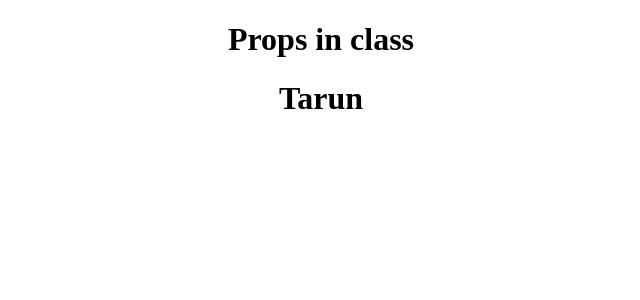
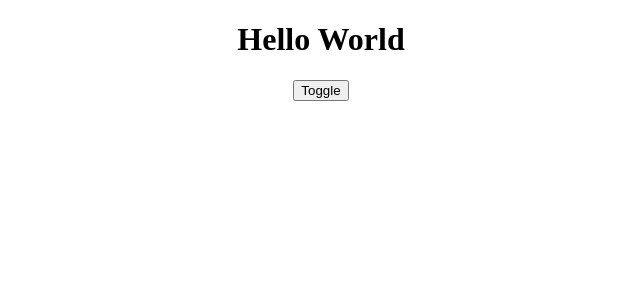
Before and after one commit to Tarunkumar2407/ReactBasicsPractise, a React (Create React App) app: page / in a window 1280 px wide. Shown: the top 300 px of the page, without its empty margins (319-959 px from the left). Built offline with nearby package versions, Linux system fonts and the light colour scheme.

Commit message:
hide show

```diff
--- a/src/App.js
+++ b/src/App.js
@@ -1,6 +1,8 @@
 import { useState } from 'react';
 import './App.css';
-import PropsInClass from './Components/props/PropsInClass';
+// import GetInputBoxValue from './Components/FormHandling/GetInputBoxValue';
+import ShowHide from './Components/FormHandling/ShowHide';
+// import PropsInClass from './Components/props/PropsInClass';
 // import Greet from './Components/functionalComponents/Greet';
 // import GreetClass from './Components/classComponents/classGreet';
 // import StateFunctional from './Components/functionalComponents/StateByFunctional';
@@ -15,7 +17,9 @@ function App() {
       {/* <StateFunctional /> */}
       {/* <StateInClass /> */}
       {/* <Student name = "Tarun" email="tarun@gmail.com" others={{address:"Noida", jobrole: "Full Stack Developer"}} /> */}
-      <PropsInClass name = {"Tarun"}/>
+      {/* <PropsInClass name = {"Tarun"}/> */}
+      {/* <GetInputBoxValue /> */}
+      <ShowHide />
 
     </div>
   );
--- /dev/null
+++ b/src/Components/FormHandling/GetInputBoxValue.js
@@ -0,0 +1,23 @@
+import React, { useState } from 'react'
+
+const GetInputBoxValue = () => {
+    const [input, setInput]  = useState("")
+    const [show, setShow] = useState("")
+
+    const handleInputValue = (e) => {
+        setInput(e.target.value)
+        setShow(false)
+        console.log(e.target.value)
+    }
+  return (
+    <div>
+      {/* <h1>{input}</h1> */}
+      {/* <input onChange={ handleInputValue } type='text'></input> */}
+      {show?<h1>{input}</h1>:null}
+      <input onChange={handleInputValue} type='text'></input>
+      <button onClick={()=> setShow(!show) }>Show Data</button>
+    </div>
+  )
+}
+
+export default GetInputBoxValue
--- /dev/null
+++ b/src/Components/FormHandling/ShowHide.js
@@ -0,0 +1,13 @@
+import React, { useState } from 'react'
+
+const ShowHide = () => {
+const [status,setStatus] = useState(true)
+  return (
+    <div>
+    {(status)? <h1>Hello World</h1> : null}
+      <button onClick={()=>setStatus(!status)}>Toggle</button>
+    </div>
+  )
+}
+
+export default ShowHide
```
